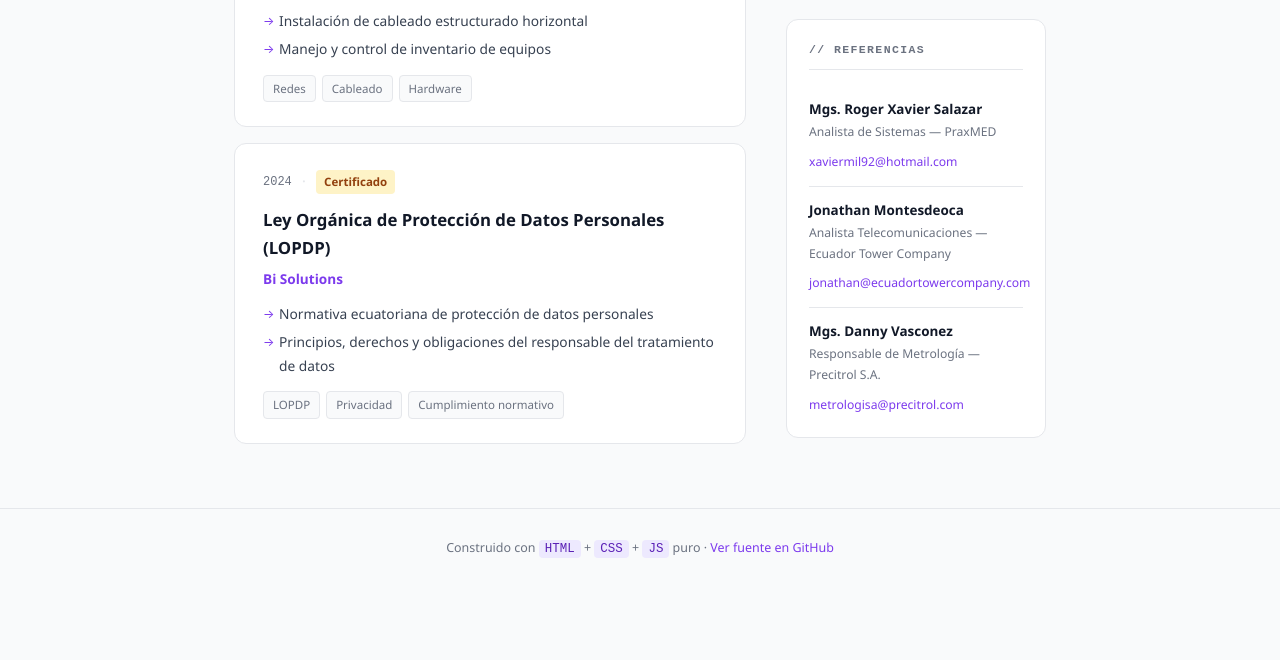
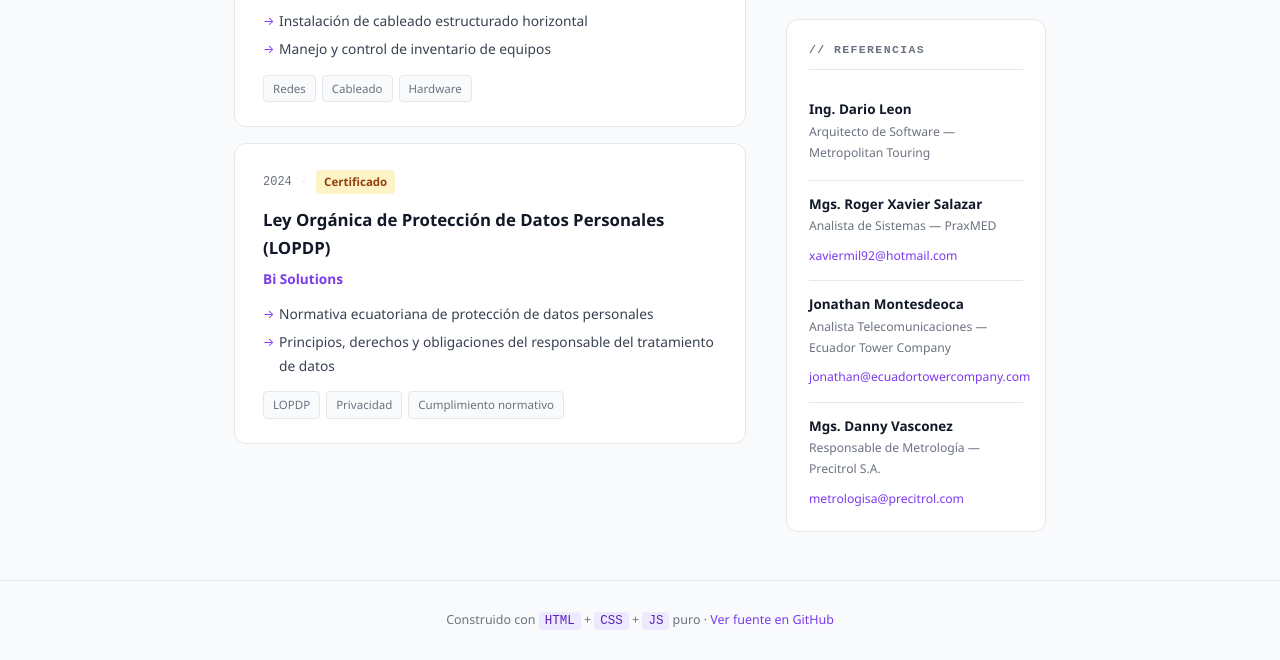
Before and after one commit to CarlosMontesdeoca/CarlosMontesdeoca.github.io, a plain HTML site: page index.html in a window 1280 px wide. Shown: the part 2120-2780 px from the top of the page. Before the commit the page ends 2708 px from the top, so only its background shows below. Drawn offline with Linux system fonts and the light colour scheme.

Commit message:
Update index.html
agregar referencias

```diff
--- a/index.html
+++ b/index.html
@@ -831,6 +831,10 @@
       <div class="widget">
         <div class="widget-title">// referencias</div>
         <div class="ref-row">
+          <div class="ref-name">Ing. Dario Leon</div>
+          <div class="ref-role">Arquitecto de Software — Metropolitan Touring</div>
+        </div>
+        <div class="ref-row">
           <div class="ref-name">Mgs. Roger Xavier Salazar</div>
           <div class="ref-role">Analista de Sistemas — PraxMED</div>
           <a class="ref-link" href="mailto:xaviermil92@hotmail.com">xaviermil92@hotmail.com</a>
```
